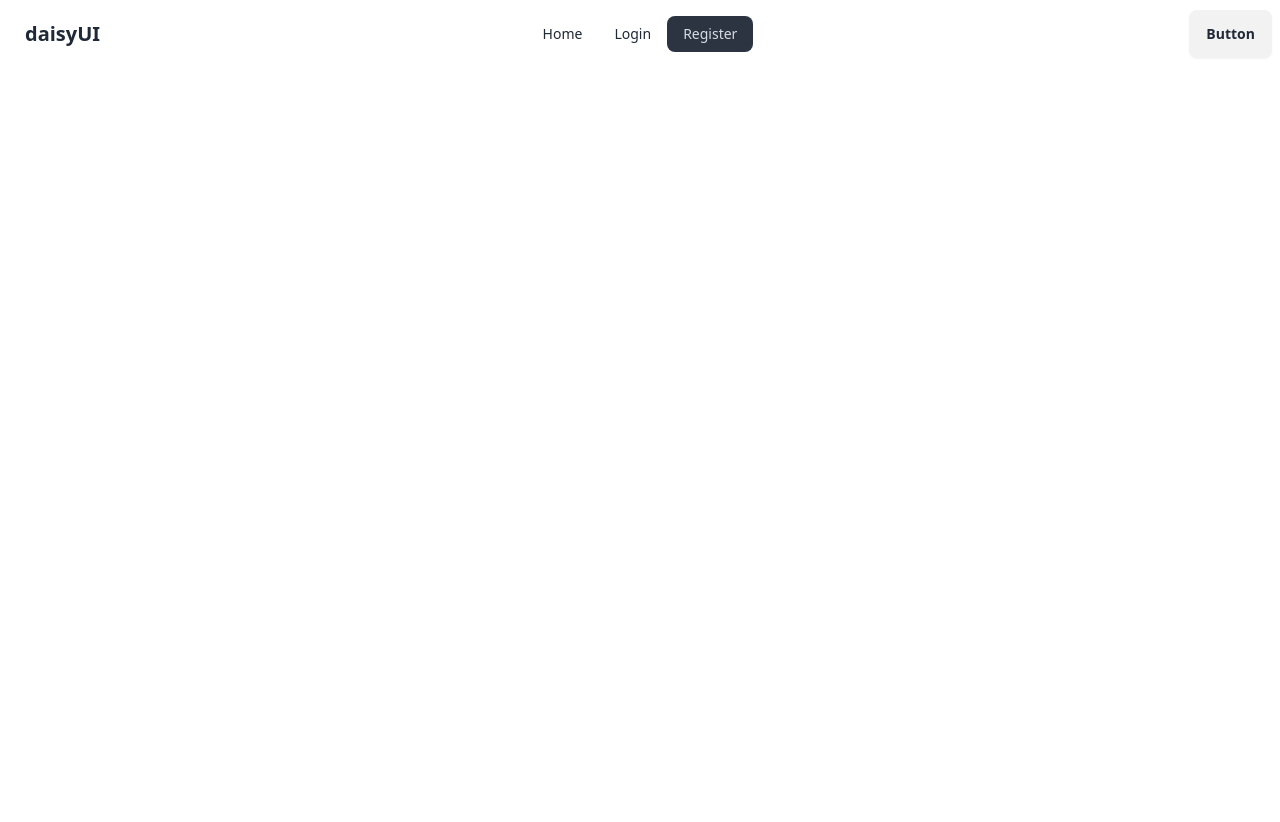
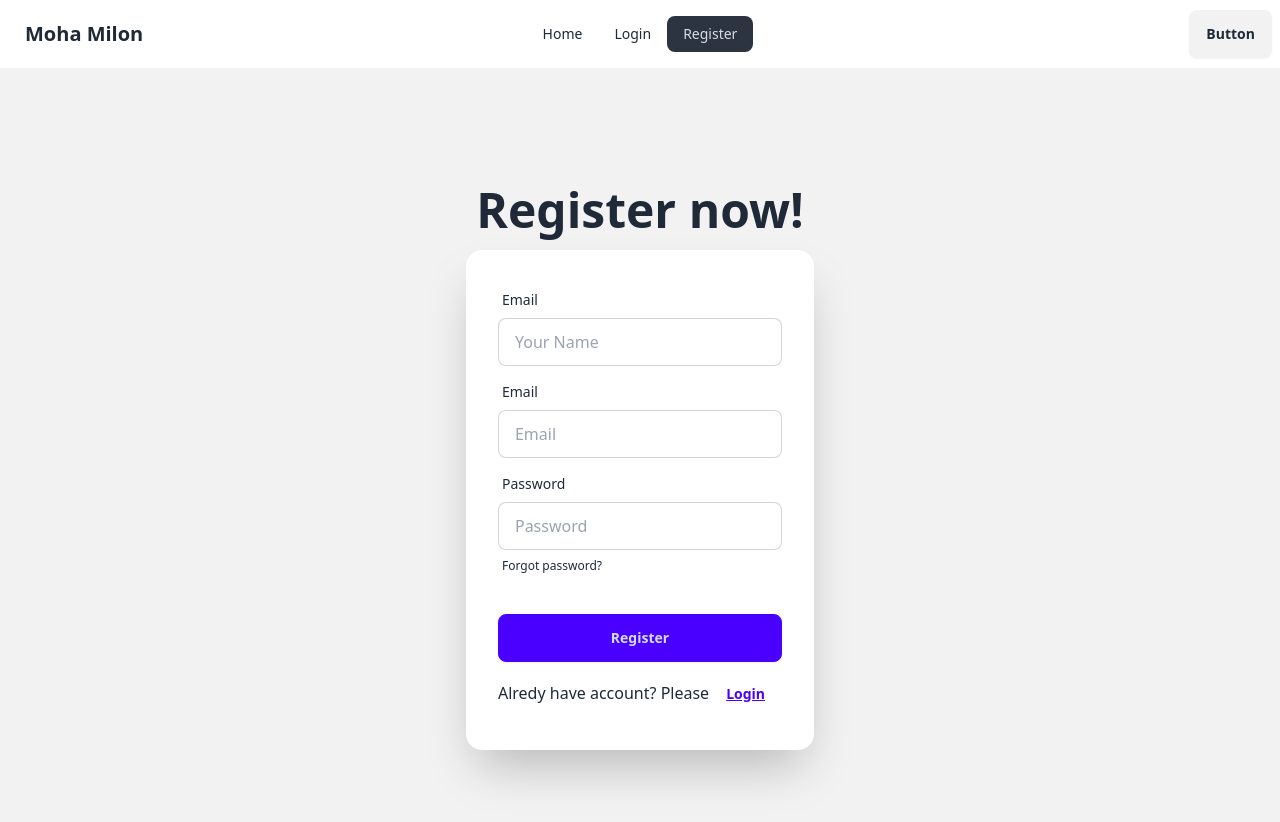
Before and after one commit to salman-ibne-shofi/auth-moha-milon, a React (Vite) app: page /register in a window 1280 px wide. Shown: the top 822 px of the page. Before the commit the page ends 800 px from the top, so only its background shows below. Built offline with nearby package versions, Linux system fonts and the light colour scheme.

Commit message:
create registration form using daisyUI

```diff
--- /dev/null
+++ b/src/__context__api.js
@@ -0,0 +1,6 @@
+/**
+ * 1. Create Context (export)
+ * 2. Provier
+ * 3. set value
+ * 4. useContext
+ */
--- a/src/components/Login.jsx
+++ b/src/components/Login.jsx
@@ -1,26 +1,30 @@
 import React from "react";
+import { Link } from "react-router-dom";
 
 const Login = () => {
+	const handleLogin = (e) => {
+		e.preventDefault();
+		const email = e.target.email.value;
+		const password = e.target.password.value;
+		console.log(email, password);
+	};
+
 	return (
 		<div className="hero bg-base-200 min-h-screen">
-			<div className="hero-content flex-col lg:flex-row-reverse">
-				<div className="text-center lg:text-left">
+			<div className="hero-content flex-col">
+				<div className="text-center">
 					<h1 className="text-5xl font-bold">Login now!</h1>
-					<p className="py-6">
-						Provident cupiditate voluptatem et in. Quaerat fugiat ut
-						assumenda excepturi exercitationem quasi. In deleniti
-						eaque aut repudiandae et a id nisi.
-					</p>
 				</div>
 				<div className="card bg-base-100 w-full max-w-sm shrink-0 shadow-2xl">
-					<form className="card-body">
+					<form onSubmit={handleLogin} className="card-body">
 						<div className="form-control">
 							<label className="label">
 								<span className="label-text">Email</span>
 							</label>
 							<input
 								type="email"
-								placeholder="email"
+								name="email"
+								placeholder="Email"
 								className="input input-bordered"
 								required
 							/>
@@ -31,7 +35,8 @@
 							</label>
 							<input
 								type="password"
-								placeholder="password"
+								name="password"
+								placeholder="Password"
 								className="input input-bordered"
 								required
 							/>
@@ -47,6 +52,14 @@
 						<div className="form-control mt-6">
 							<button className="btn btn-primary">Login</button>
 						</div>
+						<p>
+							New Here? Please
+							<Link to="/register">
+								<button className="btn btn-link">
+									Register
+								</button>
+							</Link>
+						</p>
 					</form>
 				</div>
 			</div>
--- a/src/components/Navbar.jsx
+++ b/src/components/Navbar.jsx
@@ -46,7 +46,7 @@
 						{navLinks}
 					</ul>
 				</div>
-				<a className="btn btn-ghost text-xl">daisyUI</a>
+				<a className="btn btn-ghost text-xl">Moha Milon</a>
 			</div>
 			<div className="navbar-center hidden lg:flex">
 				<ul className="menu menu-horizontal px-1">{navLinks}</ul>
--- a/src/components/Register.jsx
+++ b/src/components/Register.jsx
@@ -1,11 +1,82 @@
-
+import { Link } from "react-router-dom";
 
 const Register = () => {
-    return (
-        <div>
+	const handleRegister = (e) => {
+		e.preventDefault();
+		const name = e.target.name.value;
+		const email = e.target.email.value;
+		const password = e.target.password.value;
+		console.log(name, email, password);
+	};
 
-        </div>
-    );
+	return (
+		<div className="hero bg-base-200 min-h-screen">
+			<div className="hero-content flex-col">
+				<div className="text-center">
+					<h1 className="text-5xl font-bold">Register now!</h1>
+				</div>
+				<div className="card bg-base-100 w-full max-w-sm shrink-0 shadow-2xl">
+					<form onSubmit={handleRegister} className="card-body">
+						<div className="form-control">
+							<label className="label">
+								<span className="label-text">Email</span>
+							</label>
+							<input
+								type="text"
+								name="name"
+								placeholder="Your Name"
+								className="input input-bordered"
+								required
+							/>
+						</div>
+						<div className="form-control">
+							<label className="label">
+								<span className="label-text">Email</span>
+							</label>
+							<input
+								type="email"
+								name="email"
+								placeholder="Email"
+								className="input input-bordered"
+								required
+							/>
+						</div>
+						<div className="form-control">
+							<label className="label">
+								<span className="label-text">Password</span>
+							</label>
+							<input
+								type="password"
+								name="password"
+								placeholder="Password"
+								className="input input-bordered"
+								required
+							/>
+							<label className="label">
+								<a
+									href="#"
+									className="label-text-alt link link-hover"
+								>
+									Forgot password?
+								</a>
+							</label>
+						</div>
+						<div className="form-control mt-6">
+							<button className="btn btn-primary">
+								Register
+							</button>
+						</div>
+						<p>
+							Alredy have account? Please
+							<Link to="/login">
+								<button className="btn btn-link">Login</button>
+							</Link>
+						</p>
+					</form>
+				</div>
+			</div>
+		</div>
+	);
 };
 
 export default Register;
```
